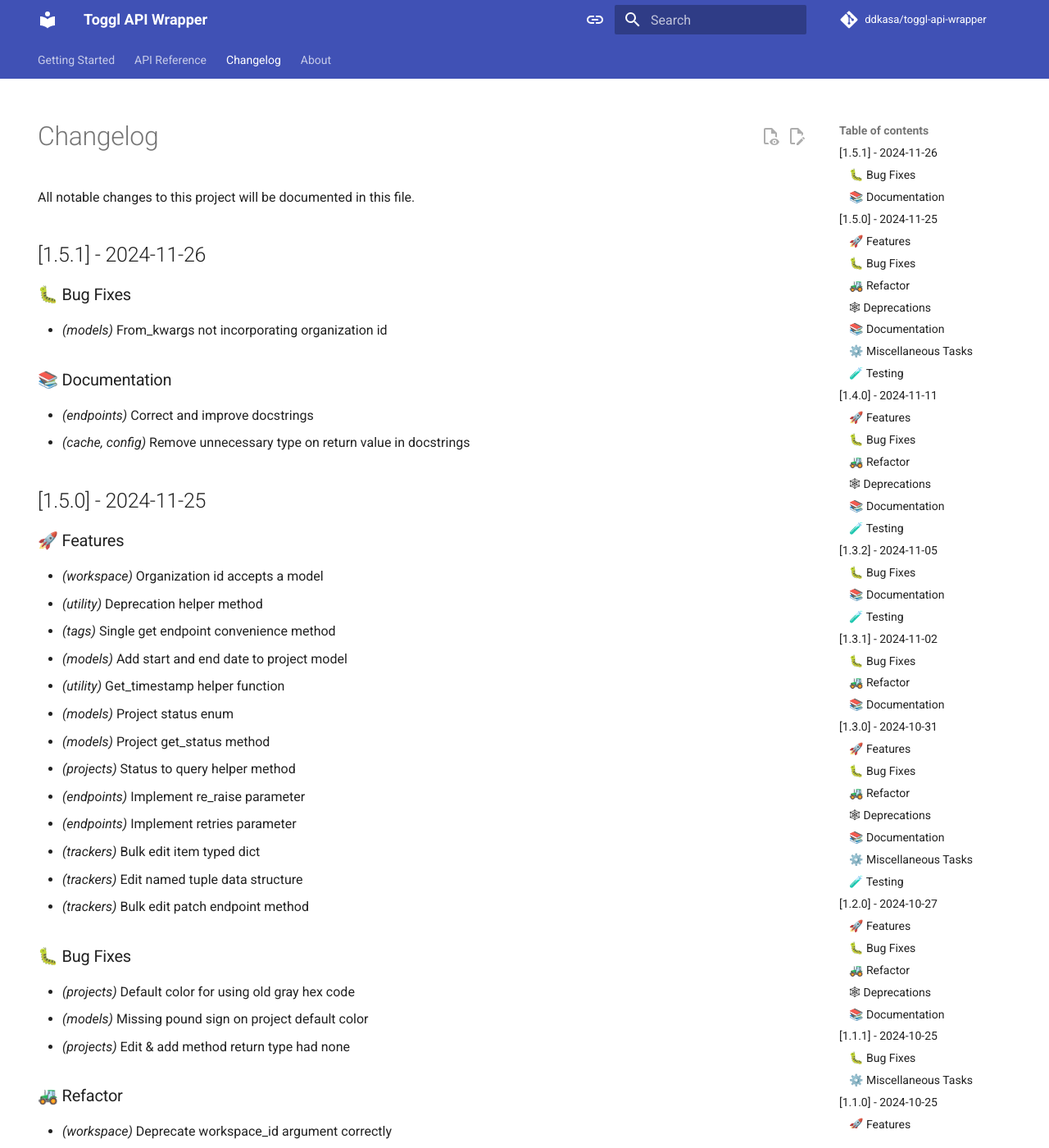
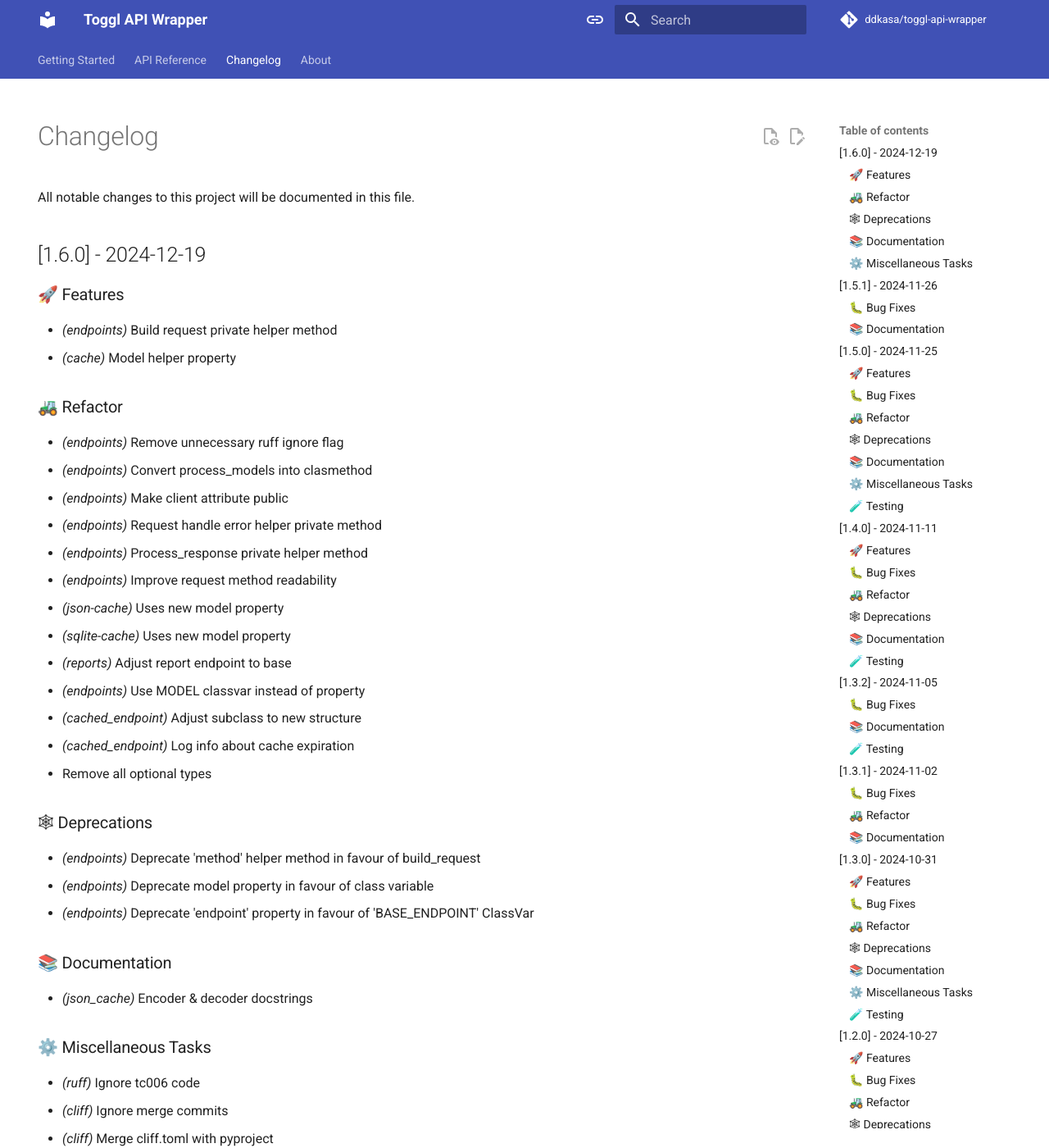
Before and after one commit to ddkasa/toggl-api-wrapper, an MkDocs documentation site: the page built from docs/CHANGELOG.md, in a window 1280 px wide and 1400 px high. Shown: the whole window at 82% size. Built offline with MkDocs 1.6.1 and Material for MkDocs 9.7.7, drawn with Linux system fonts in a browser that asks for light colours; comment, search, counter and statistics services are not loaded; some of the changed text lies outside the part shown.

Commit message:
chore(release): bump version 1.6.0

```diff
--- a/docs/CHANGELOG.md
+++ b/docs/CHANGELOG.md
@@ -6,6 +6,45 @@
 # Changelog
 
 All notable changes to this project will be documented in this file.
+
+## [1.6.0] - 2024-12-19
+
+### 🚀 Features
+
+- *(endpoints)* Build request private helper method
+- *(cache)* Model helper property
+
+### 🚜 Refactor
+
+- *(endpoints)* Remove unnecessary ruff ignore flag
+- *(endpoints)* Convert process_models into clasmethod
+- *(endpoints)* Make client attribute public
+- *(endpoints)* Request handle error helper private method
+- *(endpoints)* Process_response private helper method
+- *(endpoints)* Improve request method readability
+- *(json-cache)* Uses new model property
+- *(sqlite-cache)* Uses new model property
+- *(reports)* Adjust report endpoint to base
+- *(endpoints)* Use MODEL classvar instead of property
+- *(cached_endpoint)* Adjust subclass to new structure
+- *(cached_endpoint)* Log info about cache expiration
+- Remove all optional types
+
+### 🕸 Deprecations
+
+- *(endpoints)* Deprecate 'method' helper method in favour of build_request
+- *(endpoints)* Deprecate model property in favour of class variable
+- *(endpoints)* Deprecate 'endpoint' property in favour of 'BASE_ENDPOINT' ClassVar
+
+### 📚 Documentation
+
+- *(json_cache)* Encoder & decoder docstrings
+
+### ⚙️ Miscellaneous Tasks
+
+- *(ruff)* Ignore tc006 code
+- *(cliff)* Ignore merge commits
+- *(cliff)* Merge cliff.toml with pyproject
 
 ## [1.5.1] - 2024-11-26
 
--- a/pyproject.toml
+++ b/pyproject.toml
@@ -1,6 +1,6 @@
 [tool.poetry]
 name = "toggl-api-wrapper"
-version = "1.5.1"
+version = "1.6.0"
 description = "Simple Toggl API wrapper for non-premium features."
 authors = ["David Kasakaitis <davidkasakaitis@proton.me>"]
 license = "MIT"
--- a/toggl_api/version.py
+++ b/toggl_api/version.py
@@ -1 +1 @@
-version = "1.5.1"
+version = "1.6.0"
```
Also changed, not shown: other parts of docs/CHANGELOG.md (+0 -1 lines).
